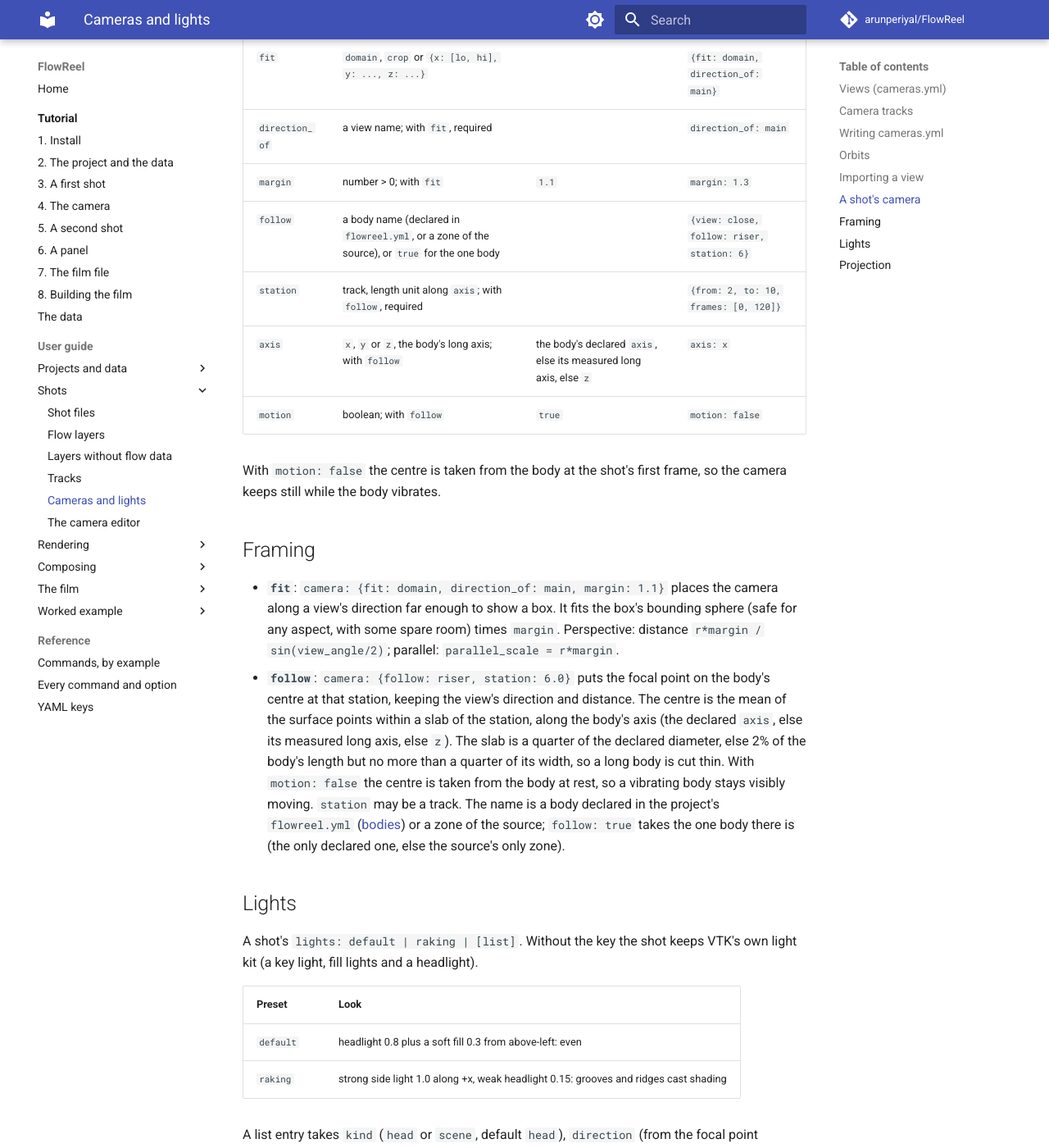
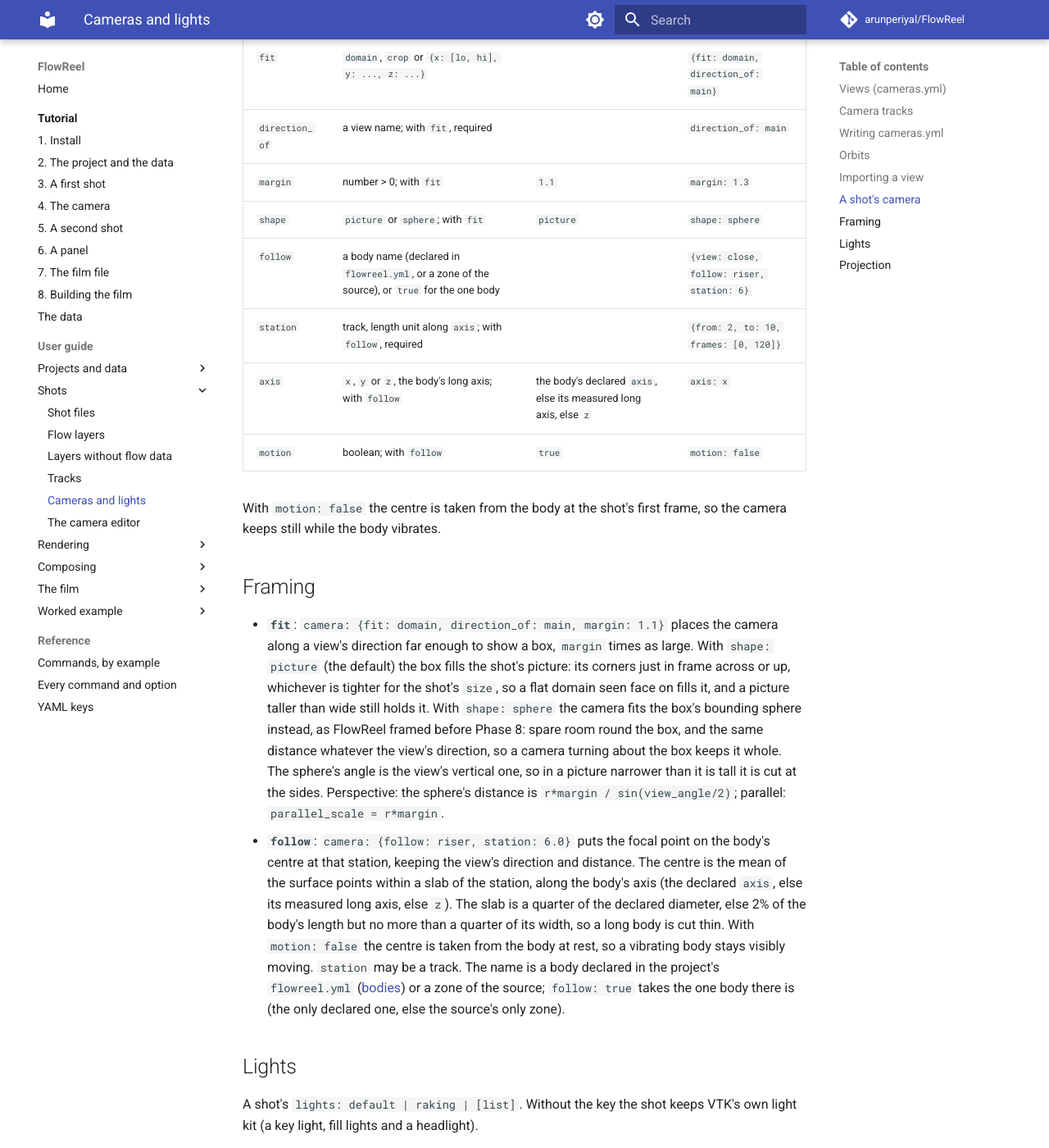
Before and after one commit to arunperiyal/FlowReel, an MkDocs documentation site: the page built from docs/cameras.md, in a window 1280 px wide and 1400 px high, scrolled down 4599 px. Shown: the whole window at 82% size. Built offline with MkDocs 1.6.1 and Material for MkDocs 9.7.7, drawn with Linux system fonts in a browser that asks for light colours; comment, search, counter and statistics services are not loaded.

Commit message:
Document fit's shape: picture by default, sphere when asked

```diff
--- a/docs/cameras.md
+++ b/docs/cameras.md
@@ -153,6 +153,7 @@ shot below the root is an error that says to move it.
 | `fit` | `domain`, `crop` or `{x: [lo, hi], y: ..., z: ...}` | | `{fit: domain, direction_of: main}` |
 | `direction_of` | a view name; with `fit`, required | | `direction_of: main` |
 | `margin` | number > 0; with `fit` | `1.1` | `margin: 1.3` |
+| `shape` | `picture` or `sphere`; with `fit` | `picture` | `shape: sphere` |
 | `follow` | a body name (declared in `flowreel.yml`, or a zone of the source), or `true` for the one body | | `{view: close, follow: riser, station: 6}` |
 | `station` | track, length unit along `axis`; with `follow`, required | | `{from: 2, to: 10, frames: [0, 120]}` |
 | `axis` | `x`, `y` or `z`, the body's long axis; with `follow` | the body's declared `axis`, else its measured long axis, else `z` | `axis: x` |
@@ -164,9 +165,17 @@ camera keeps still while the body vibrates.
 ## Framing
 
 - **`fit`**: `camera: {fit: domain, direction_of: main, margin: 1.1}` places the camera
-  along a view's direction far enough to show a box. It fits the box's bounding sphere
-  (safe for any aspect, with some spare room) times `margin`. Perspective: distance
-  `r*margin / sin(view_angle/2)`; parallel: `parallel_scale = r*margin`.
+  along a view's direction far enough to show a box, `margin` times as large. With
+  `shape: picture` (the default) the box fills the shot's picture: its corners just in
+  frame across or up, whichever is tighter for the shot's `size`, so a flat domain seen
+  face on fills it, and a picture taller than wide still holds it. With
+  `shape: sphere` the camera fits the box's bounding sphere instead, as FlowReel framed
+  before Phase 8: spare room round the box, and the same distance whatever the view's
+  direction, so a camera turning about the box keeps it whole. The sphere's angle is
+  the view's vertical one, so in a picture narrower than it is tall it is cut at the
+  sides. Perspective: the
+  sphere's distance is `r*margin / sin(view_angle/2)`; parallel: `parallel_scale =
+  r*margin`.
 - **`follow`**: `camera: {follow: riser, station: 6.0}` puts the focal point on the
   body's centre at that station, keeping the view's direction and distance. The centre
   is the mean of the surface points within a slab of the station, along the body's axis
```
Also changed, not shown: docs/PLAN.md (+1 -1 lines), docs/reference/yaml.md (+1 -0 lines).
